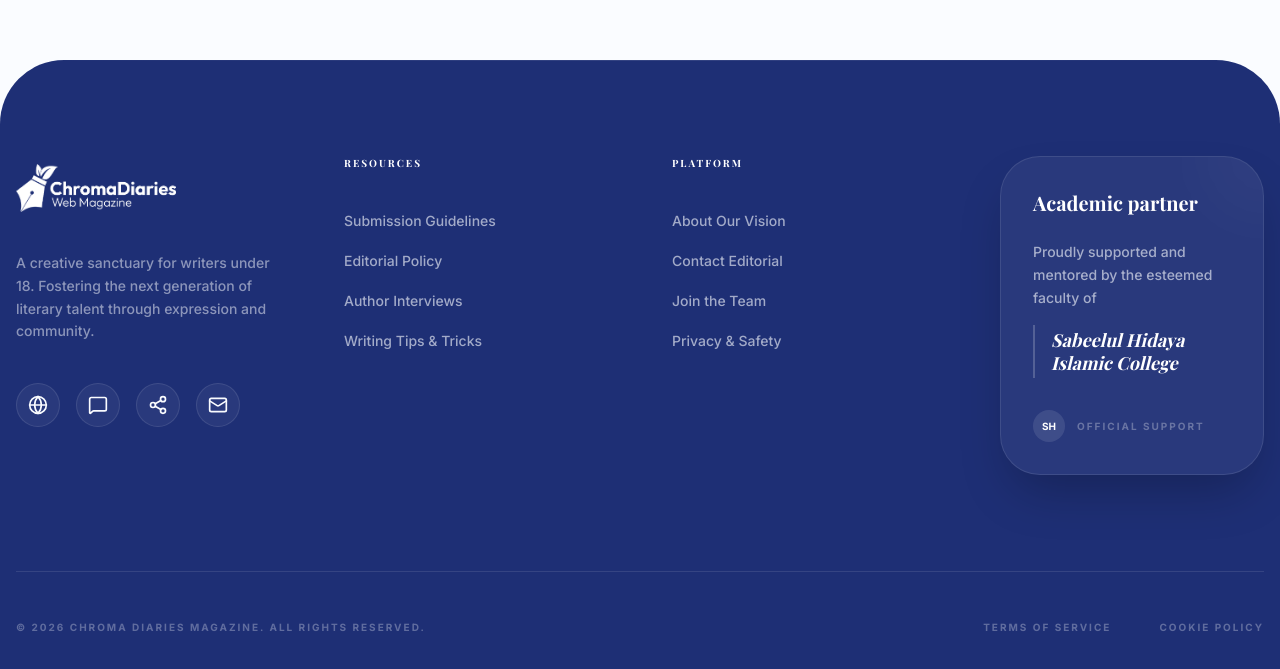
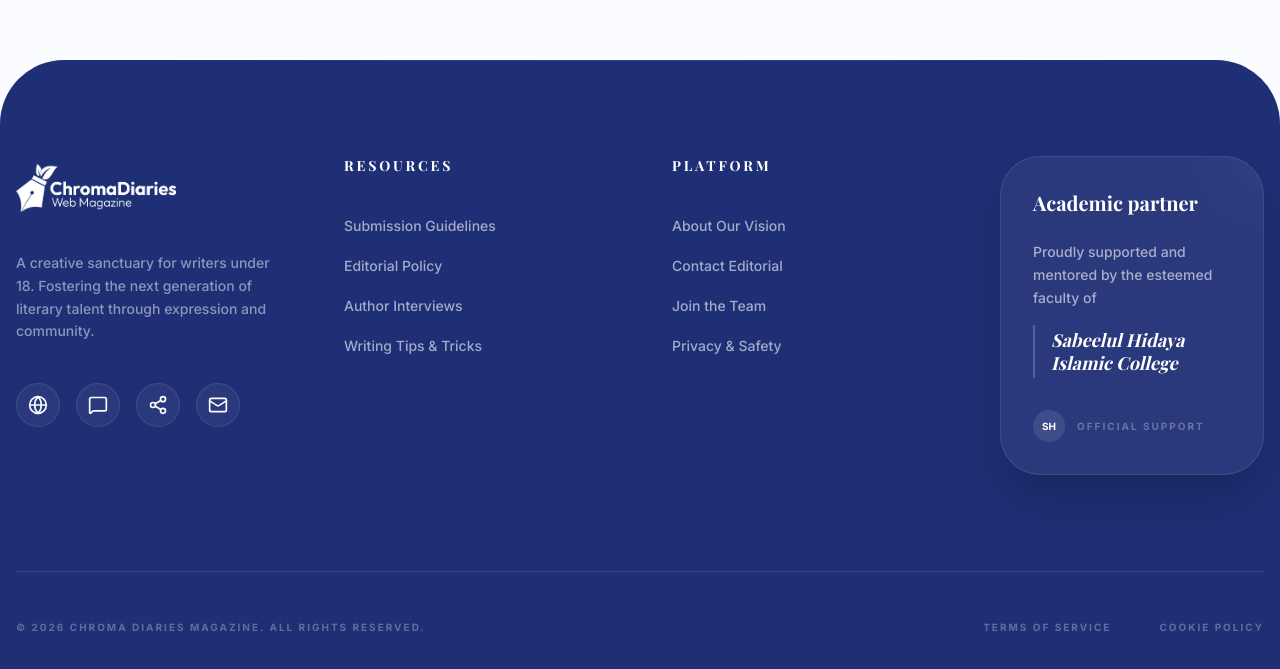
Before and after one commit to dev-chroma/chroma-web, a Next.js app: page / in a window 1280 px wide. Shown: the part 949-1618 px from the top of the page. Built offline with nearby package versions, Linux system fonts and the light colour scheme; no server answers; the database is empty.

Commit message:
Crop added, footer animation

```diff
--- a/components/ArticleCard.tsx
+++ b/components/ArticleCard.tsx
@@ -119,11 +119,11 @@ const ArticleCard: React.FC<ArticleCardProps> = ({
             </span>
           </div>
 
-          <h3 className="text-xl font-serif font-bold text-emerald-950 mb-3 group-hover:text-emerald-800 transition-colors line-clamp-2 leading-tight">
+          <h3 className="text-xl font-serif font-bold text-emerald-950 mb-3 group-hover:text-emerald-800 transition-colors line-clamp-1 truncate leading-tight">
             {article.title}
           </h3>
 
-          <p className="text-emerald-950/60 text-sm line-clamp-3 mb-6 leading-relaxed">
+          <p className="text-emerald-950/60 text-sm line-clamp-2 truncate mb-6 leading-relaxed">
             {article.excerpt}
           </p>
 
--- a/components/Footer.tsx
+++ b/components/Footer.tsx
@@ -2,10 +2,12 @@
 
 import Link from "next/link";
 
-import { Mail, Globe, MessageSquare, Share2 } from "lucide-react";
+import { Mail, Globe, MessageSquare, Share2, ArrowUpRight } from "lucide-react";
 import Image from "next/image";
 
 const Footer = () => {
+  const footerLinkClass =
+    "group inline-flex items-center hover:text-white transition-colors";
   return (
     <footer className="bg-emerald-950 text-cream-50 pt-24 pb-12 rounded-t-4xl md:rounded-t-[4rem] mt-32 relative overflow-hidden">
       {/* TOP LINE */}
@@ -72,44 +74,48 @@ const Footer = () => {
           {/* RESOURCES */}
 
           <div>
-            <h4 className="text-white font-bold mb-10 uppercase tracking-[0.2em] text-[10px]">
+            <h4 className="text-white font-bold mb-10 uppercase tracking-[0.2em] text-sm">
               Resources
             </h4>
 
             <ul className="space-y-5 text-sm text-cream-50/60 font-medium">
               <li>
-                <Link
-                  href="/submit"
-                  className="hover:text-white transition-all hover:translate-x-1 inline-block"
-                >
-                  Submission Guidelines
+                <Link href="/submit" className={footerLinkClass}>
+                  <span>Submission Guidelines</span>
+
+                  <span className="w-4 ml-1 overflow-hidden">
+                    <ArrowUpRight className="w-4 h-4 opacity-0 -translate-x-2 transition-all duration-300 group-hover:opacity-100 group-hover:translate-x-0" />
+                  </span>
                 </Link>
               </li>
 
               <li>
-                <Link
-                  href="/submit"
-                  className="hover:text-white transition-all hover:translate-x-1 inline-block"
-                >
-                  Editorial Policy
+                <Link href="/submit" className={footerLinkClass}>
+                  <span>Editorial Policy</span>
+
+                  <span className="w-4 ml-1 overflow-hidden">
+                    <ArrowUpRight className="w-4 h-4 opacity-0 -translate-x-2 transition-all duration-300 group-hover:opacity-100 group-hover:translate-x-0" />
+                  </span>
                 </Link>
               </li>
 
               <li>
-                <Link
-                  href="/"
-                  className="hover:text-white transition-all hover:translate-x-1 inline-block"
-                >
-                  Author Interviews
+                <Link href="/" className={footerLinkClass}>
+                  <span>Author Interviews</span>
+
+                  <span className="w-4 ml-1 overflow-hidden">
+                    <ArrowUpRight className="w-4 h-4 opacity-0 -translate-x-2 transition-all duration-300 group-hover:opacity-100 group-hover:translate-x-0" />
+                  </span>
                 </Link>
               </li>
 
               <li>
-                <Link
-                  href="/about"
-                  className="hover:text-white transition-all hover:translate-x-1 inline-block"
-                >
-                  Writing Tips & Tricks
+                <Link href="/about" className={footerLinkClass}>
+                  <span>Writing Tips & Tricks</span>
+
+                  <span className="w-4 ml-1 overflow-hidden">
+                    <ArrowUpRight className="w-4 h-4 opacity-0 -translate-x-2 transition-all duration-300 group-hover:opacity-100 group-hover:translate-x-0" />
+                  </span>
                 </Link>
               </li>
             </ul>
@@ -118,44 +124,45 @@ const Footer = () => {
           {/* PLATFORM */}
 
           <div>
-            <h4 className="text-white font-bold mb-10 uppercase tracking-[0.2em] text-[10px]">
+            <h4 className="text-white font-bold mb-10 uppercase tracking-[0.2em] text-sm">
               Platform
             </h4>
 
             <ul className="space-y-5 text-sm text-cream-50/60 font-medium">
               <li>
-                <Link
-                  href="/about"
-                  className="hover:text-white transition-all hover:translate-x-1 inline-block"
-                >
-                  About Our Vision
+                <Link href="/about" className={footerLinkClass}>
+                  <span>About Our Vision</span>
+                  <span className="w-4 ml-1 overflow-hidden">
+                    <ArrowUpRight className="w-4 h-4 opacity-0 -translate-x-2 transition-all duration-300 group-hover:opacity-100 group-hover:translate-x-0" />
+                  </span>
                 </Link>
               </li>
 
               <li>
-                <Link
-                  href="/contact"
-                  className="hover:text-white transition-all hover:translate-x-1 inline-block"
-                >
-                  Contact Editorial
+                <Link href="/contact" className={footerLinkClass}>
+                  <span>Contact Editorial</span>
+                  <span className="w-4 ml-1 overflow-hidden">
+                    <ArrowUpRight className="w-4 h-4 opacity-0 -translate-x-2 transition-all duration-300 group-hover:opacity-100 group-hover:translate-x-0" />
+                  </span>
                 </Link>
               </li>
 
               <li>
-                <Link
-                  href="/auth"
-                  className="hover:text-white transition-all hover:translate-x-1 inline-block"
-                >
-                  Join the Team
+                <Link href="/auth" className={footerLinkClass}>
+                  <span>Join the Team</span>
+
+                  <span className="w-4 ml-1 overflow-hidden">
+                    <ArrowUpRight className="w-4 h-4 opacity-0 -translate-x-2 transition-all duration-300 group-hover:opacity-100 group-hover:translate-x-0" />
+                  </span>
                 </Link>
               </li>
 
               <li>
-                <Link
-                  href="/about"
-                  className="hover:text-white transition-all hover:translate-x-1 inline-block"
-                >
-                  Privacy & Safety
+                <Link href="/about" className={footerLinkClass}>
+                  <span>Privacy & Safety</span>
+                  <span className="w-4 ml-1 overflow-hidden">
+                    <ArrowUpRight className="w-4 h-4 opacity-0 -translate-x-2 transition-all duration-300 group-hover:opacity-100 group-hover:translate-x-0" />
+                  </span>
                 </Link>
               </li>
             </ul>
--- a/components/HomePage.tsx
+++ b/components/HomePage.tsx
@@ -105,7 +105,7 @@ export default async function HomePage({ searchParams }: HomePageProps) {
 
         {/* CONTENT */}
 
-        <div className="flex flex-col lg:flex-row gap-20 xl:gap-32">
+        <div className="flex flex-col lg:flex-row gap-15 xl:gap-20">
           {/* MAIN */}
 
           <div className="lg:w-2/3">
@@ -119,7 +119,7 @@ export default async function HomePage({ searchParams }: HomePageProps) {
               </div>
             </div>
 
-            <div className="grid grid-cols-1 md:grid-cols-2 gap-12 xl:gap-20">
+            <div className="grid grid-cols-1 md:grid-cols-2 gap-8 xl:gap-12">
               {serializedArticles.map((article) => (
                 <ArticleCard key={article._id} article={article} />
               ))}
--- a/components/Sidebar.tsx
+++ b/components/Sidebar.tsx
@@ -27,7 +27,7 @@ const Sidebar: React.FC<SidebarProps> = ({ trendingArticles }) => {
     <aside className="space-y-12">
       {/* TRENDING */}
 
-      <section>
+      <section className="bg-white p-10 rounded-[2.5rem] border border-emerald-950/5 shadow-2xl shadow-emerald-950/5 relative overflow-hidden flex flex-col">
         <div className="flex items-center gap-3 mb-10">
           <div className="w-10 h-10 bg-emerald-950/5 rounded-full flex items-center justify-center text-emerald-950">
             <TrendingUp className="w-5 h-5" />
--- a/components/auth/AuthForm.tsx
+++ b/components/auth/AuthForm.tsx
@@ -195,14 +195,14 @@ export default function AuthForm() {
         </button>
       </form>
 
-      <div className="mt-10 pt-10 border-t border-emerald-950/5 text-center">
-        <p className="text-sm text-emerald-950/40 font-medium mb-4">
+      <div className="pt-10 text-center">
+        <p className="text-sm text-emerald-950/40 font-medium">
           {isLogin ? "Don't have an account?" : "Already have an account?"}
         </p>
 
         <button
           onClick={() => setIsLogin((prev) => !prev)}
-          className="text-[10px] font-bold uppercase tracking-[0.2em] text-emerald-950 hover:underline underline-offset-8 decoration-emerald-950/20 transition-all"
+          className="text-[10px] font-bold uppercase tracking-[0.2em] text-emerald-950 underline underline-offset-2 cursor-pointer decoration-emerald-950/20 transition-all"
         >
           {isLogin ? "Join the collective" : "Enter your studio"}
         </button>
--- a/package.json
+++ b/package.json
@@ -17,7 +17,8 @@
     "multer": "^2.1.1",
     "next": "16.2.6",
     "react": "19.2.4",
-    "react-dom": "19.2.4"
+    "react-dom": "19.2.4",
+    "react-easy-crop": "^5.5.7"
   },
   "devDependencies": {
     "@tailwindcss/postcss": "^4",
```
Also changed, not shown: components/Hero.tsx (+4 -4 lines), components/ProfileAvatarUpload.tsx (+27 -5 lines), components/profile/AvatarCropModal.tsx (added, +131 -0 lines), 1 other file (tests, documents, lock files or other folders).
